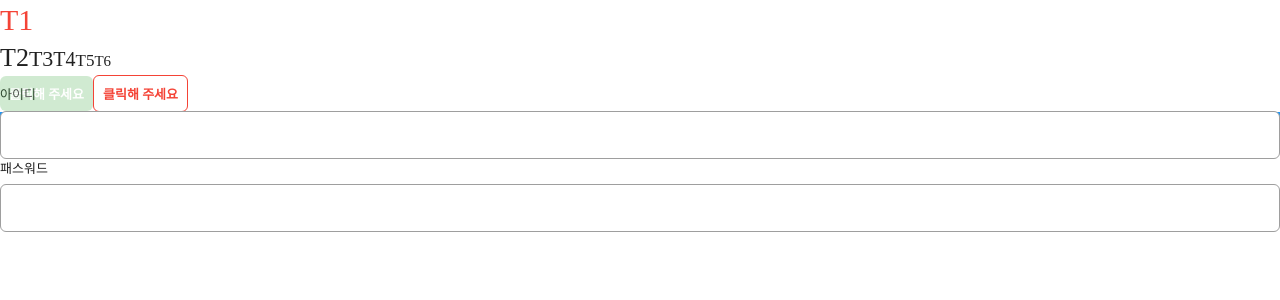
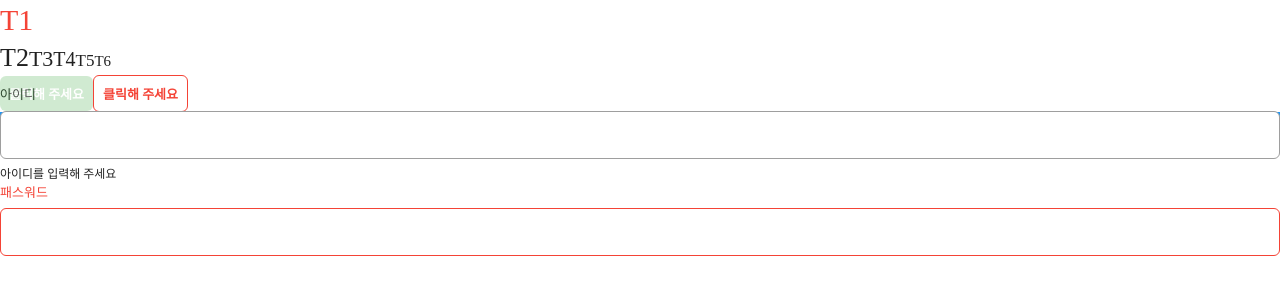
Before and after one commit to dancingKimDH/mcard, a React (Create React App) app: page / in a window 1280 px wide. Shown: the top 300 px of the page. Built offline with nearby package versions, Linux system fonts and the light colour scheme.

Commit message:
TextField update

```diff
--- a/src/App.tsx
+++ b/src/App.tsx
@@ -38,8 +38,8 @@ function App() {
         <Button full={true}>클릭해 주세요</Button>
       </div>
       {/* <Input aria-invalid="true" placeholder="로그인" /> */}
-      <TextField label="아이디" />
-      <TextField label="패스워드" />
+      <TextField label="아이디" helpMessage="아이디를 입력해 주세요" />
+      <TextField hasError={true} label="패스워드" />
     </div>
   )
 }
--- a/src/components/shared/TextField.tsx
+++ b/src/components/shared/TextField.tsx
@@ -14,7 +14,10 @@ interface TextFieldProps extends InputHTMLAttributes<HTMLInputElement> {
 }
 
 const TextField = forwardRef<HTMLInputElement, TextFieldProps>(
-  function TextField({ label, hasError, onFocus, onBlur, ...props }, ref) {
+  function TextField(
+    { label, hasError, onFocus, onBlur, helpMessage, ...props },
+    ref,
+  ) {
     const [focused, setFocused] = useState(false)
     const labelColor = hasError ? 'red' : focused ? 'blue' : undefined
 
@@ -44,6 +47,16 @@ const TextField = forwardRef<HTMLInputElement, TextFieldProps>(
           onFocus={handleFocus}
           onBlur={handleBlur}
         />
+        {helpMessage ? (
+          <Text
+            typography="t7"
+            color={labelColor}
+            display="inline-block"
+            style={{ marginTop: 6, fontSize: 12 }}
+          >
+            {helpMessage}
+          </Text>
+        ) : null}
       </div>
     )
   },
```
